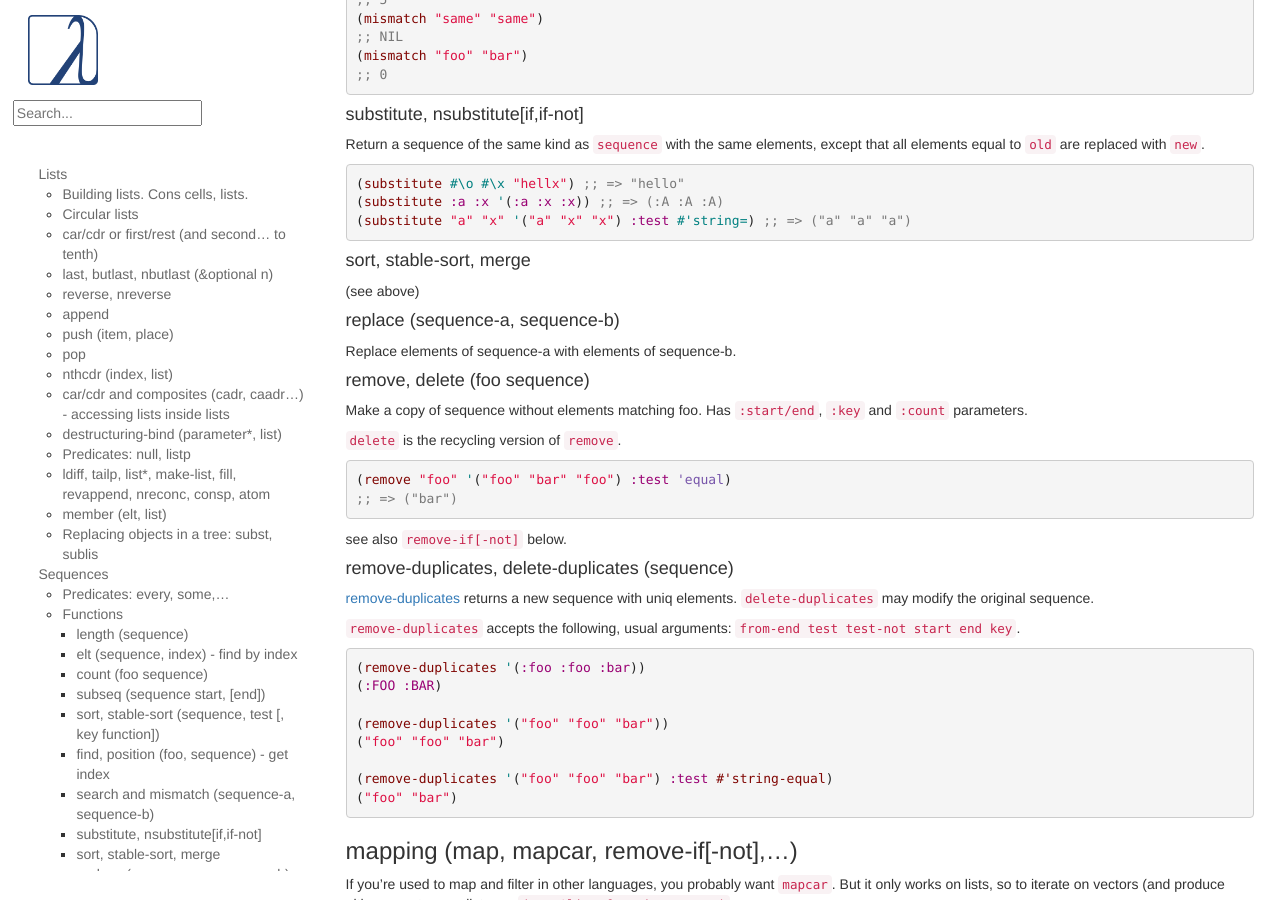
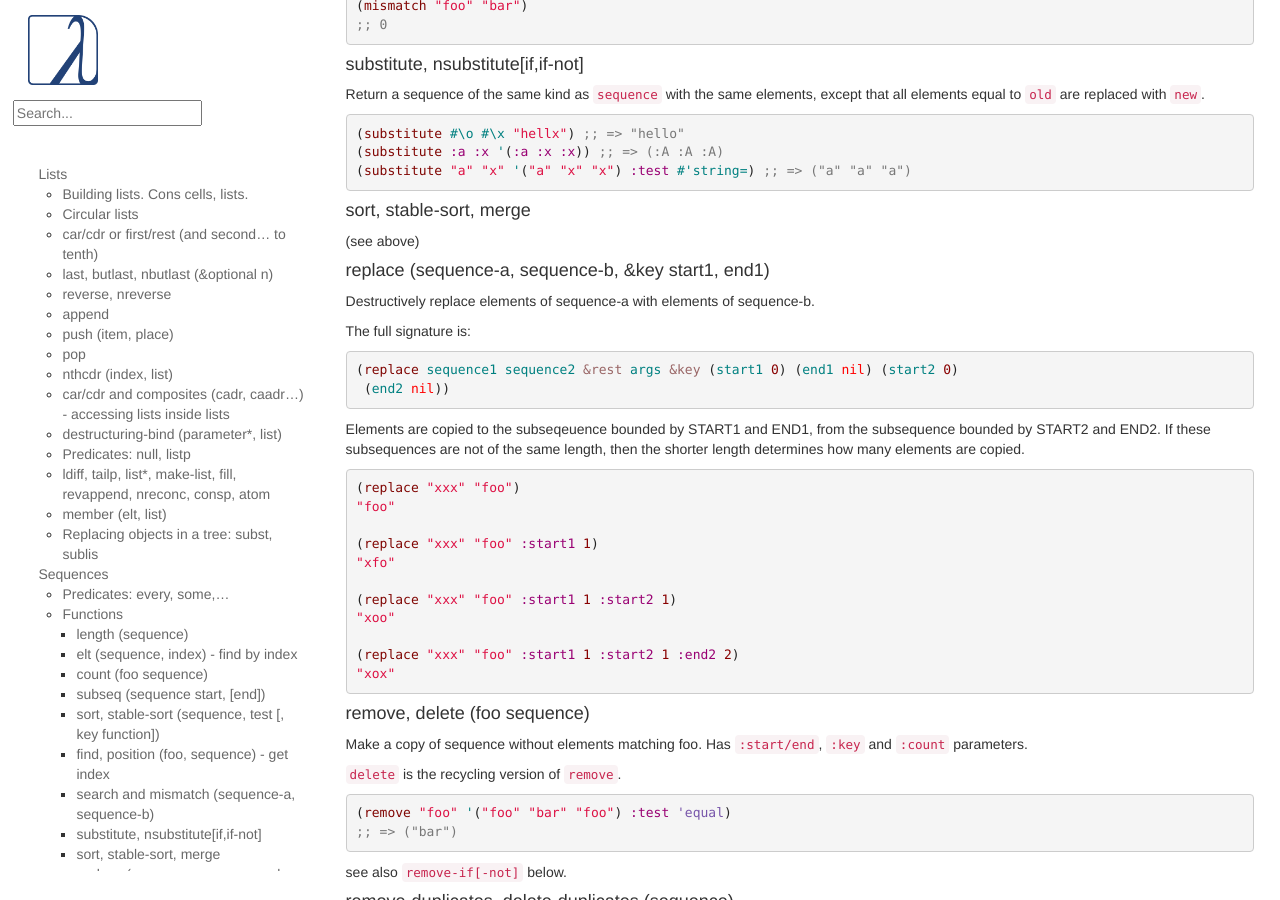
Before and after one commit to LispCookbook/cl-cookbook, a Jekyll site: the page built from data-structures.md, in a window 1280 px wide and 900 px high, scrolled down 7982 px. Built offline with Jekyll 4.4.1, drawn with Linux system fonts in a browser that asks for light colours; some of the changed text lies outside the part shown.

Commit message:
(minor) data-structures: replace example

```diff
--- a/data-structures.md
+++ b/data-structures.md
@@ -581,10 +577,37 @@ except that all elements equal to `old` are replaced with `new`.
 
 (see above)
 
-#### replace (sequence-a, sequence-b)
-
-Replace elements of sequence-a with elements of
+#### replace (sequence-a, sequence-b, &key start1, end1)
+
+Destructively replace elements of sequence-a with elements of
 sequence-b.
+
+The full signature is:
+
+~~~lisp
+(replace sequence1 sequence2 &rest args &key (start1 0) (end1 nil) (start2 0)
+ (end2 nil))
+~~~
+
+Elements are copied to the subseqeuence bounded by START1 and END1,
+from the subsequence bounded by START2 and END2. If these subsequences
+are not of the same length, then the shorter length determines how
+many elements are copied.
+
+~~~lisp
+(replace "xxx" "foo")
+"foo"
+
+(replace "xxx" "foo" :start1 1)
+"xfo"
+
+(replace "xxx" "foo" :start1 1 :start2 1)
+"xoo"
+
+(replace "xxx" "foo" :start1 1 :start2 1 :end2 2)
+"xox"
+~~~
+
 
 #### remove, delete (foo sequence)
 
```
Also changed, not shown: other parts of data-structures.md (+1 -5 lines).
